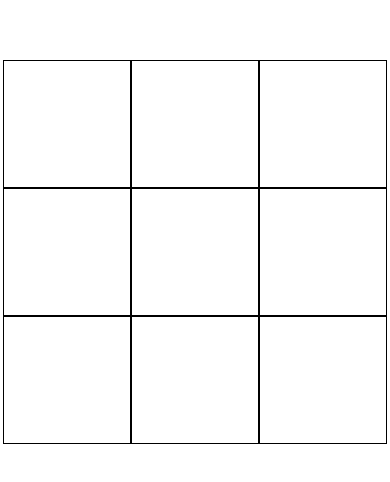
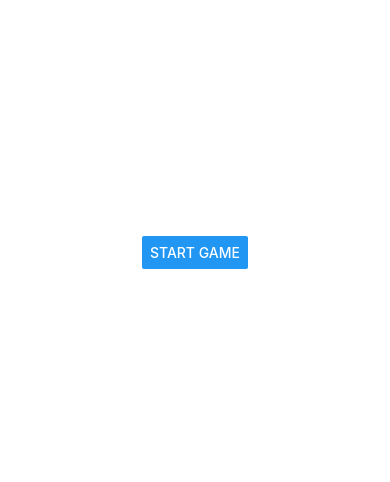
Before and after one commit to danturiano/rn-tictactoe, a React Native app: screen / in a window 390 px wide. Shown: the part 170-652 px from the top of the page. Built offline with nearby package versions, Linux system fonts and the light colour scheme.

Commit message:
feat: add home screen, game screen, integrate game provider

```diff
--- a/App.tsx
+++ b/App.tsx
@@ -1,83 +1,30 @@
-import Cell from 'components/Cell';
 import { Container } from 'components/Container';
+import GameProvider from 'components/GameProvider';
+import GameScreen from 'components/GameScreen';
+import HomeScreen from 'components/HomeScreen';
 import { useState } from 'react';
-import { Button, View } from 'react-native';
 import './global.css';
 
-let playerOne: number[] = [];
-let playerTwo: number[] = [];
+export default function App() {
+  const [screenName, setScreenName] = useState('home');
+  let screen;
 
-const winningPattern = [
-  [0, 1, 2],
-  [0, 3, 6],
-  [0, 4, 8],
-  [1, 4, 7],
-  [2, 5, 8],
-  [2, 4, 6],
-  [3, 4, 5],
-  [6, 7, 8],
-];
-
-const checkPatternMatch = (playerMoves: number[]) => {
-  return winningPattern.some((pattern) => pattern.every((pos) => playerMoves.includes(pos)));
-};
-
-export default function App() {
-  const defaultBoard: (string | null)[] = Array(9).fill(null);
-
-  const [currentPlayer, setCurrentPlayer] = useState('playerOne');
-  const [board, setBoard] = useState<(string | null)[]>(defaultBoard);
-  const [isGameOver, setIsGameOver] = useState<boolean>(false);
-  const [token, setToken] = useState('X');
-
-  const resetGame = () => {
-    playerOne = [];
-    playerTwo = [];
-    setBoard(defaultBoard);
-    setIsGameOver(false);
-    setToken('X');
+  const setScreenHandler = (name: string) => {
+    setScreenName(name);
   };
 
-  const onPressHandler = (index: number) => {
-    if (currentPlayer === 'playerOne') {
-      playerOne.push(index);
-      const hasMatch = checkPatternMatch(playerOne);
-      if (hasMatch) {
-        console.log(`${currentPlayer} Winner!`);
-        setIsGameOver(true);
-      }
-    } else {
-      playerTwo.push(index);
-      checkPatternMatch(playerTwo);
-      const hasMatch = checkPatternMatch(playerTwo);
-      if (hasMatch) {
-        console.log(`${currentPlayer} Winner!`);
-        setIsGameOver(true);
-      }
-    }
-    setBoard((cells) => cells.map((cell, i) => (i === index ? token : cell)));
-    setToken((prev) => (prev === 'X' ? 'O' : 'X'));
-    setCurrentPlayer((prev) => (prev === 'playerOne' ? 'playerTwo' : 'playerOne'));
-  };
+  switch (screenName) {
+    case 'home':
+      screen = <HomeScreen setScreen={setScreenHandler} />;
+      break;
+    case 'game':
+      screen = <GameScreen setScreen={setScreenHandler} />;
+      break;
+  }
 
   return (
-    <Container>
-      <View className="w-96 flex-row flex-wrap">
-        {board.map((cell, index) => (
-          <Cell
-            value={cell}
-            key={index}
-            index={index}
-            pressHandler={onPressHandler}
-            isGameOver={isGameOver}
-          />
-        ))}
-      </View>
-      {isGameOver && (
-        <View className="border">
-          <Button title="Reset Game" onPress={resetGame} />
-        </View>
-      )}
-    </Container>
+    <GameProvider>
+      <Container>{screen}</Container>
+    </GameProvider>
   );
 }
--- a/components/Cell.tsx
+++ b/components/Cell.tsx
@@ -1,17 +1,19 @@
 import { Pressable, Text } from 'react-native';
+
+import { useGame } from './GameProvider';
 
 type CellProps = {
   value: string | null;
   index: number;
-  isGameOver: boolean;
-  pressHandler: (index: number) => void;
 };
 
-export default function Cell({ value, index, isGameOver, pressHandler }: CellProps) {
+export default function Cell({ value, index }: CellProps) {
+  const { isGameOver, onPressHandler } = useGame();
+
   return (
     <Pressable
       className={styles.cell}
-      onPress={() => pressHandler(index)}
+      onPress={() => onPressHandler(index)}
       disabled={value !== null || isGameOver}>
       <Text>{value}</Text>
     </Pressable>
--- /dev/null
+++ b/components/GameProvider.tsx
@@ -0,0 +1,70 @@
+import { winningPattern } from 'constants/constants';
+import { createContext, useContext, useState } from 'react';
+
+type GameContextType = {
+  board: (string | null)[];
+  isGameOver: boolean;
+  onPressHandler: (index: number) => void;
+  resetGame: () => void;
+};
+
+let playerOne: number[] = [];
+let playerTwo: number[] = [];
+
+const checkPatternMatch = (playerMoves: number[]) => {
+  return winningPattern.some((pattern) => pattern.every((pos) => playerMoves.includes(pos)));
+};
+
+const GameContext = createContext<GameContextType | undefined>(undefined);
+
+export default function GameProvider({ children }: { children: React.ReactNode }) {
+  const [token, setToken] = useState('X');
+  const [currentPlayer, setCurrentPlayer] = useState('playerOne');
+  const [isGameOver, setIsGameOver] = useState<boolean>(false);
+  const defaultBoard: (string | null)[] = Array(9).fill(null);
+  const [board, setBoard] = useState<(string | null)[]>(defaultBoard);
+
+  const resetGame = () => {
+    playerOne = [];
+    playerTwo = [];
+    setBoard(defaultBoard);
+    setIsGameOver(false);
+    setToken('X');
+  };
+
+  const onPressHandler = (index: number) => {
+    if (currentPlayer === 'playerOne') {
+      playerOne.push(index);
+      const hasMatch = checkPatternMatch(playerOne);
+      if (hasMatch) {
+        console.log(`${currentPlayer} Winner!`);
+        setIsGameOver(true);
+      }
+    } else {
+      playerTwo.push(index);
+      checkPatternMatch(playerTwo);
+      const hasMatch = checkPatternMatch(playerTwo);
+      if (hasMatch) {
+        console.log(`${currentPlayer} Winner!`);
+        setIsGameOver(true);
+      }
+    }
+    setBoard((cells) => cells.map((cell, i) => (i === index ? token : cell)));
+    setToken((prev) => (prev === 'X' ? 'O' : 'X'));
+    setCurrentPlayer((prev) => (prev === 'playerOne' ? 'playerTwo' : 'playerOne'));
+  };
+
+  return (
+    <GameContext.Provider value={{ board, onPressHandler, resetGame, isGameOver }}>
+      {children}
+    </GameContext.Provider>
+  );
+}
+
+export const useGame = () => {
+  const context = useContext(GameContext);
+  if (context === undefined) {
+    throw new Error('useGame must be used within a GameProvider');
+  }
+  return context;
+};
--- /dev/null
+++ b/components/GameScreen.tsx
@@ -0,0 +1,25 @@
+import { Button, View } from 'react-native';
+
+import Cell from './Cell';
+import { Container } from './Container';
+import { useGame } from './GameProvider';
+
+export default function GameScreen({ setScreen }: { setScreen: (screen: string) => void }) {
+  const { board, isGameOver, resetGame } = useGame();
+
+  return (
+    <Container>
+      <View className="w-96 flex-row flex-wrap">
+        {board.map((cell, index) => (
+          <Cell value={cell} key={index} index={index} />
+        ))}
+      </View>
+      {isGameOver && (
+        <View className="border">
+          <Button title="Reset Game" onPress={resetGame} />
+          <Button title="End Game" onPress={() => setScreen('home')} />
+        </View>
+      )}
+    </Container>
+  );
+}
--- /dev/null
+++ b/components/HomeScreen.tsx
@@ -0,0 +1,13 @@
+import { Button, View } from 'react-native';
+
+import { Container } from './Container';
+
+export default function HomeScreen({ setScreen }: { setScreen: (screen: string) => void }) {
+  return (
+    <Container>
+      <View>
+        <Button title="Start game" onPress={() => setScreen('game')} />
+      </View>
+    </Container>
+  );
+}
--- /dev/null
+++ b/constants/constants.ts
@@ -0,0 +1,10 @@
+export const winningPattern = [
+  [0, 1, 2],
+  [0, 3, 6],
+  [0, 4, 8],
+  [1, 4, 7],
+  [2, 5, 8],
+  [2, 4, 6],
+  [3, 4, 5],
+  [6, 7, 8],
+];
```
